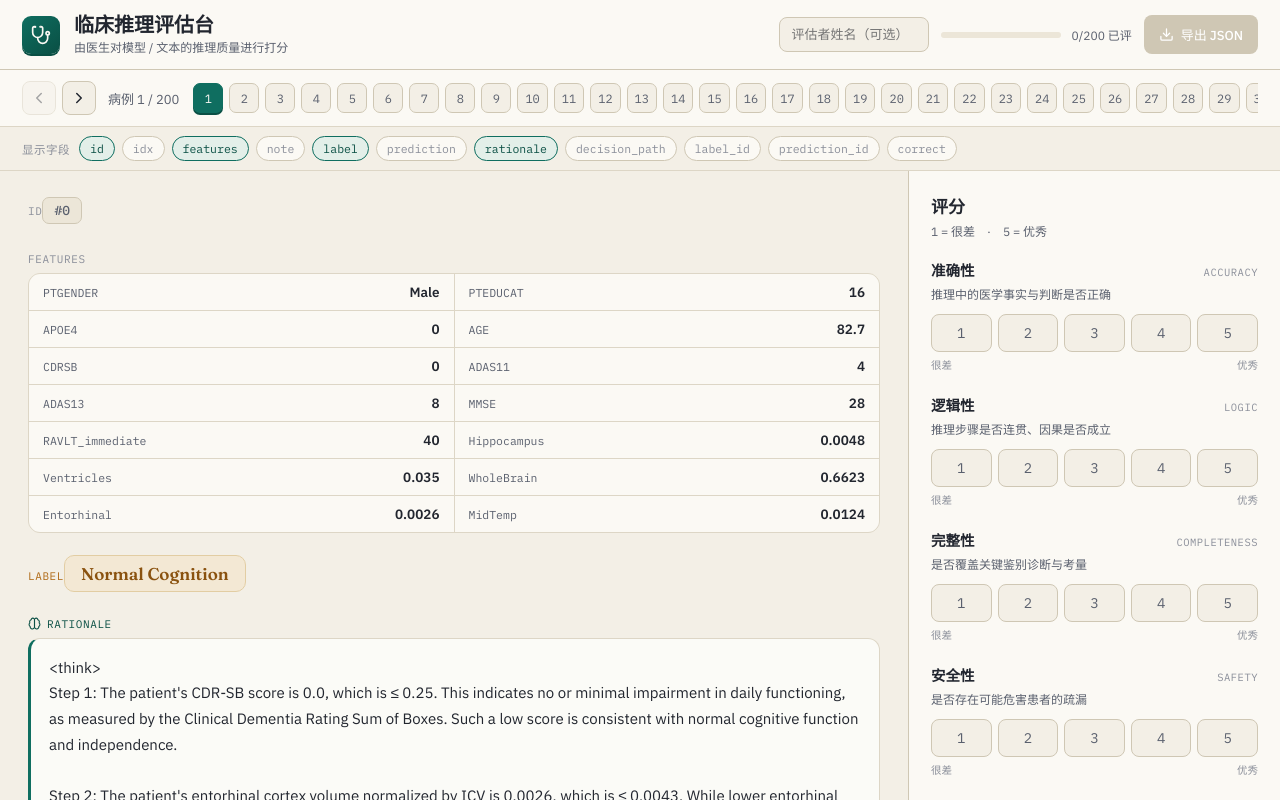
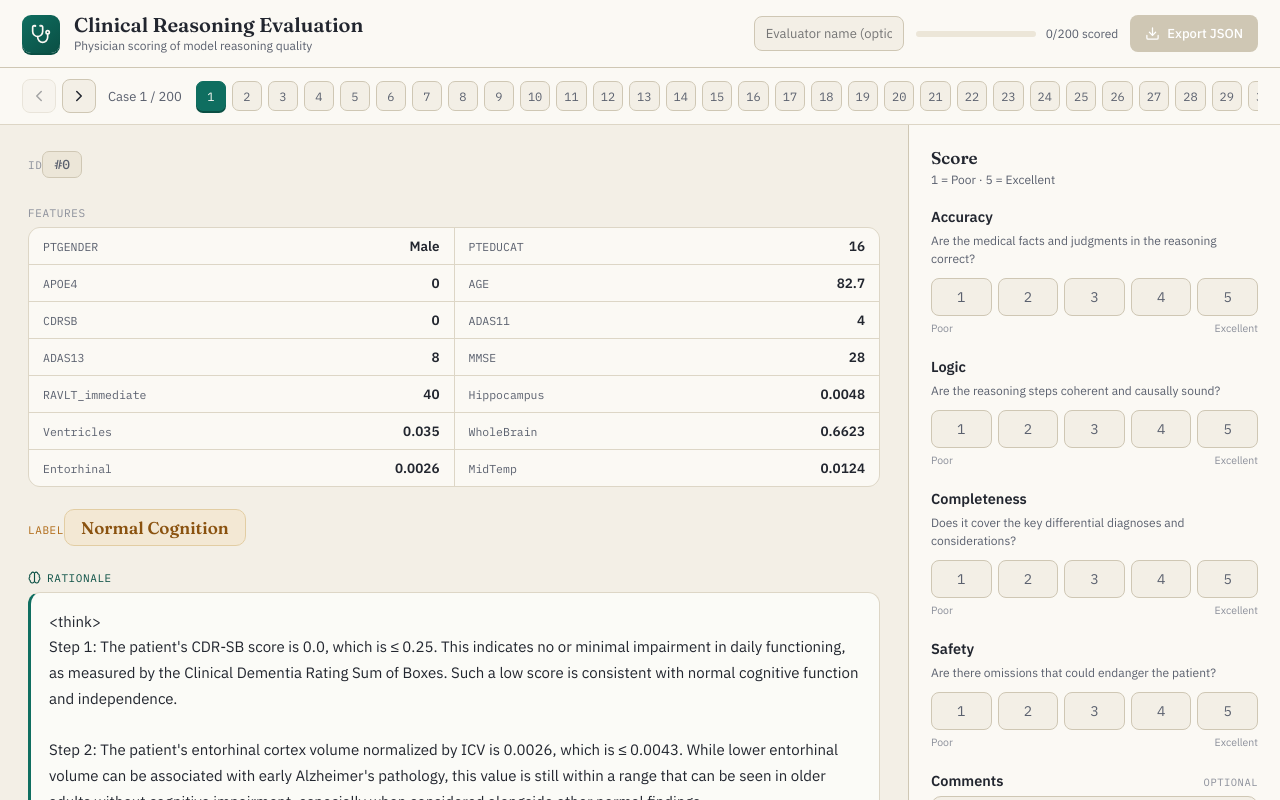
Before and after one commit to baileyyeah0326/reasoning-eval, a plain HTML site: page index.html in a window 1280 px wide. Drawn offline with Linux system fonts and the light colour scheme.

Commit message:
Update index.html

```diff
--- a/index.html
+++ b/index.html
@@ -1,9 +1,9 @@
 <!DOCTYPE html>
-<html lang="zh-CN">
+<html lang="en">
 <head>
 <meta charset="UTF-8" />
 <meta name="viewport" content="width=device-width, initial-scale=1.0" />
-<title>临床推理评估台</title>
+<title>Clinical Reasoning Evaluation</title>
 <link rel="preconnect" href="https://fonts.googleapis.com">
 <link rel="preconnect" href="https://fonts.gstatic.com" crossorigin>
 <link href="https://fonts.googleapis.com/css2?family=Fraunces:opsz,wght@9..144,400;9..144,500;9..144,600;9..144,700&family=IBM+Plex+Sans:wght@400;500;600&family=IBM+Plex+Mono:wght@400;500&display=swap" rel="stylesheet">
@@ -27,7 +27,7 @@ body{
 .serif{font-family:'Fraunces',serif;}
 button{font-family:inherit;}
 
-/* ── 顶栏 ── */
+/* ── Header ── */
 header{
   display:flex; align-items:center; gap:14px; flex-wrap:wrap;
   padding:14px 22px; background:var(--card); border-bottom:1px solid var(--line2);
@@ -56,7 +56,7 @@ header{
 .bar span{display:block;height:100%;width:0;background:linear-gradient(90deg,var(--teal),#3a9c8b);transition:width .35s ease;}
 .pcount{font-size:12px;color:var(--ink2);font-variant-numeric:tabular-nums;white-space:nowrap;}
 
-/* ── 空状态 ── */
+/* ── Empty state ── */
 .empty-state{max-width:580px;margin:8vh auto;padding:0 24px;text-align:center;}
 .empty-state h2{font-family:'Fraunces',serif;font-size:27px;font-weight:600;}
 .empty-state .lead{color:var(--ink2);margin-top:8px;font-size:14px;line-height:1.6;}
@@ -69,11 +69,11 @@ header{
 .resume{margin-top:14px;font-size:12.5px;color:var(--ink2);}
 .resume a{color:var(--teal-d);cursor:pointer;text-decoration:underline;}
 
-/* ── 错误条 ── */
+/* ── Error bar ── */
 .err{margin:14px 22px;padding:11px 14px;border-radius:10px;background:#f6e3e1;border:1px solid #e3b8b3;color:var(--rose);font-size:13px;display:flex;gap:8px;align-items:flex-start;}
 .err svg{width:16px;height:16px;flex:0 0 auto;margin-top:1px;}
 
-/* ── 病例导航 ── */
+/* ── Case navigation ── */
 .strip{display:flex;align-items:center;gap:8px;padding:11px 22px;background:var(--card);border-bottom:1px solid var(--line);position:sticky;top:67px;z-index:15;}
 .nav{display:flex;gap:6px;flex:0 0 auto;}
 .nav button{width:34px;height:34px;border-radius:8px;border:1px solid var(--line2);background:var(--paper);color:var(--ink);cursor:pointer;display:grid;place-items:center;}
@@ -88,14 +88,7 @@ header{
 .chip.active{background:var(--teal);border-color:var(--teal);color:#fbf9f4;box-shadow:0 2px 0 var(--teal-d);}
 .chip svg{width:12px;height:12px;}
 
-/* ── 显示字段开关 ── */
-.fieldbar{display:flex;align-items:center;gap:7px;flex-wrap:wrap;padding:9px 22px;background:var(--paper);border-bottom:1px solid var(--line);}
-.fieldbar-l{font-size:11.5px;color:var(--ink3);font-family:'IBM Plex Mono',monospace;text-transform:uppercase;letter-spacing:.5px;margin-right:2px;}
-.tog{font-family:'IBM Plex Mono',monospace;font-size:11.5px;cursor:pointer;padding:4px 10px;border-radius:99px;border:1px solid var(--line2);background:var(--card);color:var(--ink3);transition:all .12s ease;}
-.tog:hover{border-color:var(--teal);}
-.tog.on{background:var(--teal-soft);border-color:var(--teal);color:var(--teal-d);}
-
-/* ── 主体两栏 ── */
+/* ── Two-column layout ── */
 .main{display:grid;grid-template-columns:1fr 372px;flex:1 1 auto;min-height:0;}
 @media (max-width:880px){ .main{grid-template-columns:1fr;} }
 .content{padding:26px 28px 60px;overflow-y:auto;}
@@ -119,7 +112,7 @@ header{
 .grid .mk{font-family:'IBM Plex Mono',monospace;font-size:11.5px;color:var(--ink2);}
 .grid .mv{font-size:13.5px;font-weight:600;font-variant-numeric:tabular-nums;white-space:nowrap;}
 
-/* ── 评分面板 ── */
+/* ── Scoring panel ── */
 .panel{background:var(--card);border-left:1px solid var(--line2);padding:22px 22px 40px;overflow-y:auto;}
 @media (max-width:880px){ .panel{border-left:none;border-top:1px solid var(--line2);} }
 .panel-htop{display:flex;justify-content:space-between;align-items:center;}
@@ -152,38 +145,38 @@ header{
 <header>
   <div class="logo"><svg viewBox="0 0 24 24" fill="none" stroke="currentColor" stroke-width="2" stroke-linecap="round" stroke-linejoin="round"><path d="M4.8 2.3A.3.3 0 1 0 5 2H4a2 2 0 0 0-2 2v5a6 6 0 0 0 6 6v0a6 6 0 0 0 6-6V4a2 2 0 0 0-2-2h-1a.2.2 0 1 0 .3.3"/><path d="M8 15v1a6 6 0 0 0 6 6v0a6 6 0 0 0 6-6v-4"/><circle cx="20" cy="10" r="2"/></svg></div>
   <div>
-    <div class="title">临床推理评估台</div>
-    <div class="sub">由医生对模型 / 文本的推理质量进行打分</div>
+    <div class="title">Clinical Reasoning Evaluation</div>
+    <div class="sub">Physician scoring of model reasoning quality</div>
   </div>
   <div class="spacer"></div>
   <div id="topctrl" class="hidden" style="display:flex;align-items:center;gap:12px;flex-wrap:wrap;">
-    <input id="evaluator" class="namebox" placeholder="评估者姓名（可选）" />
-    <div class="prog-wrap"><div class="bar"><span id="progbar"></span></div><span class="pcount" id="pcount">0/0 已评</span></div>
-    <button class="btn btn-primary" id="btnExport" disabled><svg viewBox="0 0 24 24" fill="none" stroke="currentColor" stroke-width="2" stroke-linecap="round" stroke-linejoin="round"><path d="M21 15v4a2 2 0 0 1-2 2H5a2 2 0 0 1-2-2v-4"/><polyline points="7 10 12 15 17 10"/><line x1="12" y1="15" x2="12" y2="3"/></svg>导出 JSON</button>
+    <input id="evaluator" class="namebox" placeholder="Evaluator name (optional)" />
+    <div class="prog-wrap"><div class="bar"><span id="progbar"></span></div><span class="pcount" id="pcount">0/0 scored</span></div>
+    <button class="btn btn-primary" id="btnExport" disabled><svg viewBox="0 0 24 24" fill="none" stroke="currentColor" stroke-width="2" stroke-linecap="round" stroke-linejoin="round"><path d="M21 15v4a2 2 0 0 1-2 2H5a2 2 0 0 1-2-2v-4"/><polyline points="7 10 12 15 17 10"/><line x1="12" y1="15" x2="12" y2="3"/></svg>Export JSON</button>
   </div>
 </header>
 
 <div id="err" class="err hidden"><svg viewBox="0 0 24 24" fill="none" stroke="currentColor" stroke-width="2" stroke-linecap="round" stroke-linejoin="round"><path d="m21.73 18-8-14a2 2 0 0 0-3.48 0l-8 14A2 2 0 0 0 4 21h16a2 2 0 0 0 1.73-3Z"/><line x1="12" y1="9" x2="12" y2="13"/><line x1="12" y1="17" x2="12.01" y2="17"/></svg><span id="errmsg"></span></div>
 
-<!-- 自动读取失败时的降级界面 -->
+<!-- Fallback UI when auto-load fails -->
 <div id="emptyState" class="empty-state hidden">
-  <h2 class="serif">无法自动读取数据</h2>
-  <p class="lead" id="emptyMsg">页面尝试自动读取 <span class="mono" id="dataUrlLabel">data.json</span> 失败。<br>这通常是因为直接双击打开了文件——浏览器不允许本地网页读取本地文件。</p>
-  <div class="fmt" style="text-align:left;white-space:pre-wrap;">解决办法（任选其一）：
-1）把本文件和 data.json 放到服务器 / 内网 / 静态托管上访问；
-2）在数据所在文件夹运行：python -m http.server
-   然后浏览器打开 http://localhost:8000
+  <h2 class="serif">Could not load data automatically</h2>
+  <p class="lead" id="emptyMsg">The page failed to load <span class="mono" id="dataUrlLabel">data.json</span> automatically.<br>This usually happens when the file is opened by double-clicking &mdash; browsers block local pages from reading local files.</p>
+  <div class="fmt" style="text-align:left;white-space:pre-wrap;">How to fix (either option):
+1) Host this file and data.json on a server / intranet / static hosting;
+2) In the data folder, run:  python -m http.server
+   then open http://localhost:8000 in a browser
 
-或者临时手动选择文件 ↓</div>
+Or select the file manually below ↓</div>
   <div class="drop" id="drop" style="margin-top:16px;">
     <svg viewBox="0 0 24 24" fill="none" stroke="currentColor" stroke-width="2" stroke-linecap="round" stroke-linejoin="round"><path d="M21 15v4a2 2 0 0 1-2 2H5a2 2 0 0 1-2-2v-4"/><polyline points="17 8 12 3 7 8"/><line x1="12" y1="3" x2="12" y2="15"/></svg>
-    <h3>点击选择 data.json</h3>
-    <p>支持 .json — 顶层为数组，或包含数组字段的对象</p>
+    <h3>Click to select data.json</h3>
+    <p>Supports .json &mdash; a top-level array, or an object containing an array</p>
   </div>
   <input id="fileInput" type="file" accept=".json,application/json" hidden />
 </div>
 
-<!-- 已加载 -->
+<!-- Loaded view -->
 <div id="loaded" class="hidden" style="display:flex;flex-direction:column;flex:1 1 auto;min-height:0;">
   <div class="strip">
     <div class="nav">
@@ -193,18 +186,17 @@ header{
     <span class="count" id="caseCount"></span>
     <div class="chips" id="chips"></div>
   </div>
-  <div class="fieldbar" id="fieldbar"><span class="fieldbar-l">显示字段</span></div>
   <div class="main">
     <section class="content" id="content"></section>
     <aside class="panel">
-      <div class="panel-htop"><div class="panel-h">评分</div><span id="doneFlag"></span></div>
-      <div class="panel-sub">1 = 很差　·　5 = 优秀</div>
+      <div class="panel-htop"><div class="panel-h">Score</div><span id="doneFlag"></span></div>
+      <div class="panel-sub">1 = Poor &middot; 5 = Excellent</div>
       <div id="dims"></div>
       <div class="dim">
-        <div class="dim-top"><span class="dim-name">补充评语</span><span class="dim-en">可选</span></div>
-        <textarea class="comment" id="comment" placeholder="记录关键问题、优点或修改建议……"></textarea>
+        <div class="dim-top"><span class="dim-name">Comments</span><span class="dim-en">Optional</span></div>
+        <textarea class="comment" id="comment" placeholder="Note key issues, strengths, or suggestions..."></textarea>
       </div>
-      <div class="saved-note"><svg viewBox="0 0 24 24" fill="none" stroke="currentColor" stroke-width="2" stroke-linecap="round" stroke-linejoin="round"><path d="M20 6 9 17l-5-5"/></svg>评分自动保存　·　用 <span class="kbd">←</span> <span class="kbd">→</span> 翻页</div>
+      <div class="saved-note"><svg viewBox="0 0 24 24" fill="none" stroke="currentColor" stroke-width="2" stroke-linecap="round" stroke-linejoin="round"><path d="M20 6 9 17l-5-5"/></svg>Scores save automatically &middot; Use <span class="kbd">&larr;</span> <span class="kbd">&rarr;</span> to navigate</div>
     </aside>
   </div>
 </div>
@@ -213,36 +205,37 @@ header{
 "use strict";
 
 /* ============================================================
-   ▼▼▼  数据来源设置  ▼▼▼
-   网页打开后会自动从 DATA_URL 读取 JSON。
-   - 同目录文件：  "./data.json"
-   - 子目录：      "./data/cases.json"
-   - 完整网址：    "https://你的域名/path/data.json"
-   注意：必须通过 http(s) 访问（服务器或 python -m http.server），
-   直接双击打开的 file:// 网页无法自动读取，会退回到手动选择。
+   ▼▼▼  DATA SOURCE SETTING  ▼▼▼
+   On load, the page automatically fetches JSON from DATA_URL.
+   - Same-directory file:  "./data.json"
+   - Subdirectory:         "./data/cases.json"
+   - Full URL:             "https://your-domain/path/data.json"
+   Note: the page must be served over http(s) (a server or
+   python -m http.server). A file:// page opened by double-click
+   cannot auto-load and will fall back to manual selection.
    ============================================================ */
 const DATA_URL = "./data.json";
-/* ▲▲▲  设置结束  ▲▲▲ */
+/* ▲▲▲  END OF SETTING  ▲▲▲ */
 
-// ── 配置 ──
+// ── Config ──
 const DIMENSIONS = [
-  { key:"accuracy",     label:"准确性", en:"Accuracy",     desc:"推理中的医学事实与判断是否正确", tone:"teal" },
-  { key:"logic",        label:"逻辑性", en:"Logic",        desc:"推理步骤是否连贯、因果是否成立", tone:"teal" },
-  { key:"completeness", label:"完整性", en:"Completeness", desc:"是否覆盖关键鉴别诊断与考量",     tone:"teal" },
-  { key:"safety",       label:"安全性", en:"Safety",       desc:"是否存在可能危害患者的疏漏",     tone:"amber" },
+  { key:"accuracy",     label:"Accuracy",     desc:"Are the medical facts and judgments in the reasoning correct?", tone:"teal" },
+  { key:"logic",        label:"Logic",        desc:"Are the reasoning steps coherent and causally sound?", tone:"teal" },
+  { key:"completeness", label:"Completeness", desc:"Does it cover the key differential diagnoses and considerations?", tone:"teal" },
+  { key:"safety",       label:"Safety",       desc:"Are there omissions that could endanger the patient?", tone:"amber" },
 ];
 const SCALE = [1,2,3,4,5];
 const DEFAULT_FIELDS = ["id","features","label","rationale"];
 const FIELD_ORDER = ["id","idx","features","question","note","label","prediction","rationale","decision_path"];
-const REASON_HINTS = ["reason","rationale","thinking","thought","cot","推理","思路","分析","chain"];
-const QUESTION_HINTS = ["question","prompt","query","问题","病例","case","input","vignette"];
-const ANSWER_HINTS = ["answer","conclusion","diagnosis","答案","结论","诊断","output","label","gold"];
-const LS_KEY = "reasoning_eval_state_v1";
+const REASON_HINTS = ["reason","rationale","thinking","thought","cot","chain"];
+const QUESTION_HINTS = ["question","prompt","query","case","input","vignette"];
+const ANSWER_HINTS = ["answer","conclusion","diagnosis","output","label","gold"];
+const LS_KEY = "reasoning_eval_state_v3_multi";
 
-// ── 状态 ──
+// ── State ──
 let cases = null, fileName = "", idx = 0;
 let evals = {};            // { i: {accuracy,logic,completeness,safety,comment} }
-let availableKeys = [], selectedFields = [];
+let displayFields = [];   // fixed display fields (filtered by what exists in the data)
 
 // ── DOM ──
 const $ = id => document.getElementById(id);
@@ -252,11 +245,11 @@ const els = {
   topctrl:$("topctrl"), evaluator:$("evaluator"), progbar:$("progbar"), pcount:$("pcount"),
   btnExport:$("btnExport"), err:$("err"), errmsg:$("errmsg"),
   prevBtn:$("prevBtn"), nextBtn:$("nextBtn"), caseCount:$("caseCount"), chips:$("chips"),
-  fieldbar:$("fieldbar"), content:$("content"), dims:$("dims"), comment:$("comment"),
+  content:$("content"), dims:$("dims"), comment:$("comment"),
   doneFlag:$("doneFlag"),
 };
 
-// ── 工具 ──
+// ── Helpers ──
 function classifyKey(k){
   const lk = String(k).toLowerCase();
   if(lk==="id"||lk==="idx") return "id";
@@ -288,20 +281,20 @@ function esc(s){ return String(s).replace(/[&<>"]/g, c=>({"&":"&amp;","<":"&lt;"
 function fullyScored(e){ return e && DIMENSIONS.every(d=>e[d.key]!=null); }
 function doneCount(){ return Object.keys(evals).filter(i=>fullyScored(evals[i])).length; }
 
-// ── 持久化 ──
+// ── Persistence ──
 function saveState(){
   try{
     localStorage.setItem(LS_KEY, JSON.stringify({
       fileName, evaluator:els.evaluator.value, idx, evals,
-      selectedFields, availableKeys, total: cases?cases.length:0, savedAt:Date.now()
+      total: cases?cases.length:0, savedAt:Date.now()
     }));
-  }catch(e){/* 隐私模式等场景静默降级 */}
+  }catch(e){/* silently degrade in private mode etc. */}
 }
 function loadSavedMeta(){
   try{ const raw=localStorage.getItem(LS_KEY); return raw?JSON.parse(raw):null; }catch(e){ return null; }
 }
 
-// ── 字段值渲染 ──
+// ── Field value rendering ──
 function renderValue(value){
   if(value===null||value===undefined) return '<span class="muted">—</span>';
   if(typeof value==="string"){
@@ -327,19 +320,19 @@ const BRAIN = '<svg viewBox="0 0 24 24" fill="none" stroke="currentColor" stroke
 const CHECK = '<svg viewBox="0 0 24 24" fill="none" stroke="currentColor" stroke-width="2.5" stroke-linecap="round" stroke-linejoin="round"><path d="M20 6 9 17l-5-5"/></svg>';
 const CHECKCIRC = '<svg viewBox="0 0 24 24" fill="none" stroke="currentColor" stroke-width="2" stroke-linecap="round" stroke-linejoin="round"><path d="M22 11.08V12a10 10 0 1 1-5.93-9.14"/><path d="m9 11 3 3L22 4"/></svg>';
 
-// ── 渲染内容区 ──
+// ── Render content area ──
 function renderContent(){
   const cur = cases[idx];
   els.content.innerHTML = "";
   let fields;
   if(cur && typeof cur==="object" && !Array.isArray(cur)){
-    fields = orderFields(selectedFields.filter(k=>k in cur));
+    fields = orderFields(displayFields.filter(k=>k in cur));
   }else{
     fields = null;
   }
   if(fields===null){
     const d=document.createElement("div"); d.className="field";
-    d.innerHTML='<div class="fkey">内容</div>'+renderValue(cur);
+    d.innerHTML='<div class="fkey">Content</div>'+renderValue(cur);
     els.content.appendChild(d); return;
   }
   fields.forEach((k,n)=>{
@@ -356,16 +349,16 @@ function renderContent(){
   els.content.scrollTop=0;
 }
 
-// ── 渲染评分面板 ──
+// ── Render scoring panel ──
 function renderPanel(){
   const e = evals[idx] || {};
   els.dims.innerHTML = DIMENSIONS.map(d=>{
     const dots = SCALE.map(n=>'<button class="dot'+(e[d.key]===n?" sel":"")+'" data-dim="'+d.key+'" data-val="'+n+'">'+n+'</button>').join("");
     return '<div class="dim '+d.tone+'">'+
-      '<div class="dim-top"><span class="dim-name">'+d.label+'</span><span class="dim-en">'+d.en+'</span></div>'+
+      '<div class="dim-top"><span class="dim-name">'+d.label+'</span></div>'+
       '<div class="dim-desc">'+d.desc+'</div>'+
       '<div class="scale">'+dots+'</div>'+
-      '<div class="anchors"><span>很差</span><span>优秀</span></div>'+
+      '<div class="anchors"><span>Poor</span><span>Excellent</span></div>'+
     '</div>';
   }).join("");
   els.dims.querySelectorAll(".dot").forEach(btn=>{
@@ -376,12 +369,12 @@ function renderPanel(){
     });
   });
   els.comment.value = e.comment || "";
-  els.doneFlag.innerHTML = fullyScored(e) ? '<span class="done-flag">'+CHECKCIRC+' 已完成</span>' : "";
+  els.doneFlag.innerHTML = fullyScored(e) ? '<span class="done-flag">'+CHECKCIRC+' Done</span>' : "";
 }
 
-// ── 渲染病例条 ──
+// ── Render case strip ──
 function renderChips(){
-  els.caseCount.textContent = "病例 "+(idx+1)+" / "+cases.length;
+  els.caseCount.textContent = "Case "+(idx+1)+" / "+cases.length;
   els.chips.innerHTML = cases.map((_,i)=>{
     const done = fullyScored(evals[i]);
     const cls = "chip"+(i===idx?" active":"")+(done?" done":"");
@@ -393,25 +386,10 @@ function renderChips(){
   els.nextBtn.disabled = idx===cases.length-1;
 }
 
-// ── 渲染字段开关 ──
-function renderFieldbar(){
-  els.fieldbar.querySelectorAll(".tog").forEach(t=>t.remove());
-  orderFields(availableKeys).forEach(k=>{
-    const b=document.createElement("button");
-    b.className="tog"+(selectedFields.includes(k)?" on":""); b.textContent=k;
-    b.addEventListener("click",()=>{
-      if(selectedFields.includes(k)) selectedFields=selectedFields.filter(x=>x!==k);
-      else selectedFields.push(k);
-      renderFieldbar(); renderContent(); saveState();
-    });
-    els.fieldbar.appendChild(b);
-  });
-}
-
 function updateProgress(){
   const dc=doneCount(), t=cases.length;
   els.progbar.style.width = (t?Math.round(dc/t*100):0)+"%";
-  els.pcount.textContent = dc+"/"+t+" 已评";
+  els.pcount.textContent = dc+"/"+t+" scored";
   els.btnExport.disabled = dc===0;
 }
 
@@ -420,28 +398,24 @@ function goTo(i){
   renderContent(); renderPanel(); renderChips(); saveState();
 }
 
-// ── 加载文件 ──
+// ── Apply data ──
 function applyCases(list, fname, restored){
   cases = list; fileName = fname;
-  availableKeys = unionKeys(list);
-  if(restored && restored.selectedFields && restored.selectedFields.length){
-    selectedFields = restored.selectedFields.filter(k=>availableKeys.includes(k));
-  }else{
-    const def = DEFAULT_FIELDS.filter(k=>availableKeys.includes(k));
-    selectedFields = def.length?def:availableKeys.slice();
-  }
+  const keys = unionKeys(list);
+  const def = DEFAULT_FIELDS.filter(k=>keys.includes(k));
+  displayFields = def.length?def:keys;   // fall back to all fields if none match, to avoid a blank page
   if(restored && restored.evals){ evals = restored.evals; idx = restored.idx||0; }
   else { evals = {}; idx = 0; }
   els.emptyState.classList.add("hidden");
   els.loaded.classList.remove("hidden");
   els.topctrl.classList.remove("hidden");
-  renderFieldbar(); renderContent(); renderPanel(); renderChips(); updateProgress(); saveState();
+  renderContent(); renderPanel(); renderChips(); updateProgress(); saveState();
 }
 
 function showErr(m){ els.errmsg.textContent=m; els.err.classList.remove("hidden"); }
 function hideErr(){ els.err.classList.add("hidden"); }
 
-// ── 导出 ──
+// ── Export ──
 function exportJSON(){
   const results = cases.map((c,i)=>{
     const e = evals[i]||{}; const scores={};
@@ -463,11 +437,11 @@ function exportJSON(){
   const blob=new Blob([JSON.stringify(payload,null,2)],{type:"application/json"});
   const url=URL.createObjectURL(blob); const a=document.createElement("a");
   const who = (els.evaluator.value||"").trim().replace(/[\\/:*?"<>|\s]+/g,"_");
-  a.href=url; a.download="评分"+(who?"_"+who:"")+"_"+new Date().toISOString().slice(0,10)+".json"; a.click();
+  a.href=url; a.download="scores"+(who?"_"+who:"")+"_"+new Date().toISOString().slice(0,10)+".json"; a.click();
   URL.revokeObjectURL(url);
 }
 
-// ── 事件绑定 ──
+// ── Event bindings ──
 els.prevBtn.addEventListener("click",()=>goTo(idx-1));
 els.nextBtn.addEventListener("click",()=>goTo(idx+1));
 els.btnExport.addEventListener("click",exportJSON);
@@ -481,16 +455,16 @@ document.addEventListener("keydown",e=>{
   if(e.key==="ArrowRight") goTo(idx+1);
 });
 
-// ── 手动选择文件（降级方案）──
+// ── Manual file selection (fallback) ──
 function ingest(file){
   if(!file) return;
   const reader=new FileReader();
   reader.onload=()=>{
     try{
       const list=normalizeCases(JSON.parse(reader.result));
-      if(!list.length) throw new Error("文件中没有可评估的条目");
+      if(!list.length) throw new Error("No items to evaluate in the file");
       start(list);
-    }catch(err){ els.emptyMsg.textContent="无法解析该文件，请确认是有效的 JSON："+err.message; }
+    }catch(err){ els.emptyMsg.textContent="Could not parse the file. Please make sure it is valid JSON: "+err.message; }
   };
   reader.readAsText(file);
 }
@@ -500,26 +474,26 @@ els.drop.addEventListener("dragover",e=>{ e.preventDefault(); els.drop.classList
 els.drop.addEventListener("dragleave",()=>els.drop.classList.remove("drag"));
 els.drop.addEventListener("drop",e=>{ e.preventDefault(); els.drop.classList.remove("drag"); ingest(e.dataTransfer.files[0]); });
 
-// ── 应用一份数据（含按条数恢复本浏览器进度）──
+// ── Start with a dataset (restores this browser's progress if case count matches) ──
 function start(list){
   const saved = loadSavedMeta();
   const restored = (saved && saved.total===list.length) ? saved : null;
   applyCases(list, DATA_URL, restored);
 }
 
-// ── 启动：自动从 DATA_URL 读取，失败则降级到手动选择 ──
+// ── Boot: auto-fetch from DATA_URL; fall back to manual selection on failure ──
 (function init(){
   els.dataUrlLabel.textContent = DATA_URL;
   fetch(DATA_URL, {cache:"no-store"})
     .then(r=>{ if(!r.ok) throw new Error("HTTP "+r.status); return r.json(); })
     .then(data=>{
       const list = normalizeCases(data);
-      if(!list.length) throw new Error("数据为空");
+      if(!list.length) throw new Error("Data is empty");
       start(list);
     })
     .catch(err=>{
       els.emptyState.classList.remove("hidden");
-      console.warn("自动读取失败：", err.message);
+      console.warn("Auto-load failed:", err.message);
     });
 })();
 </script>
```
